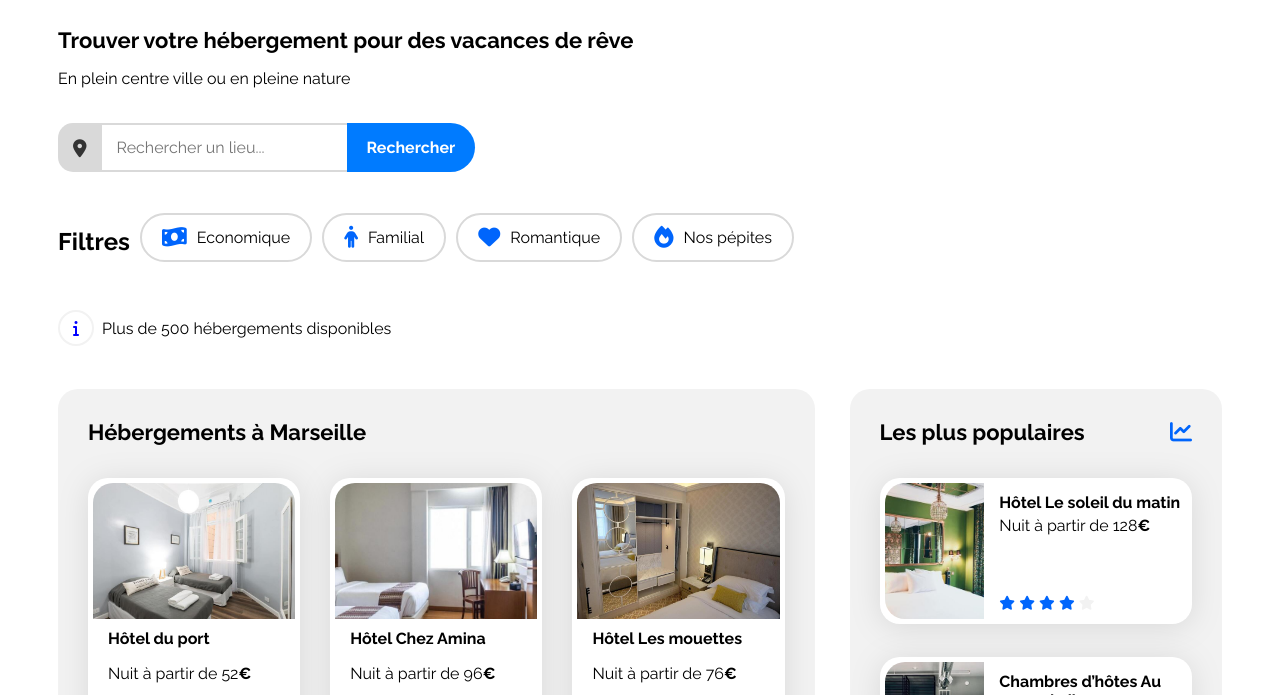
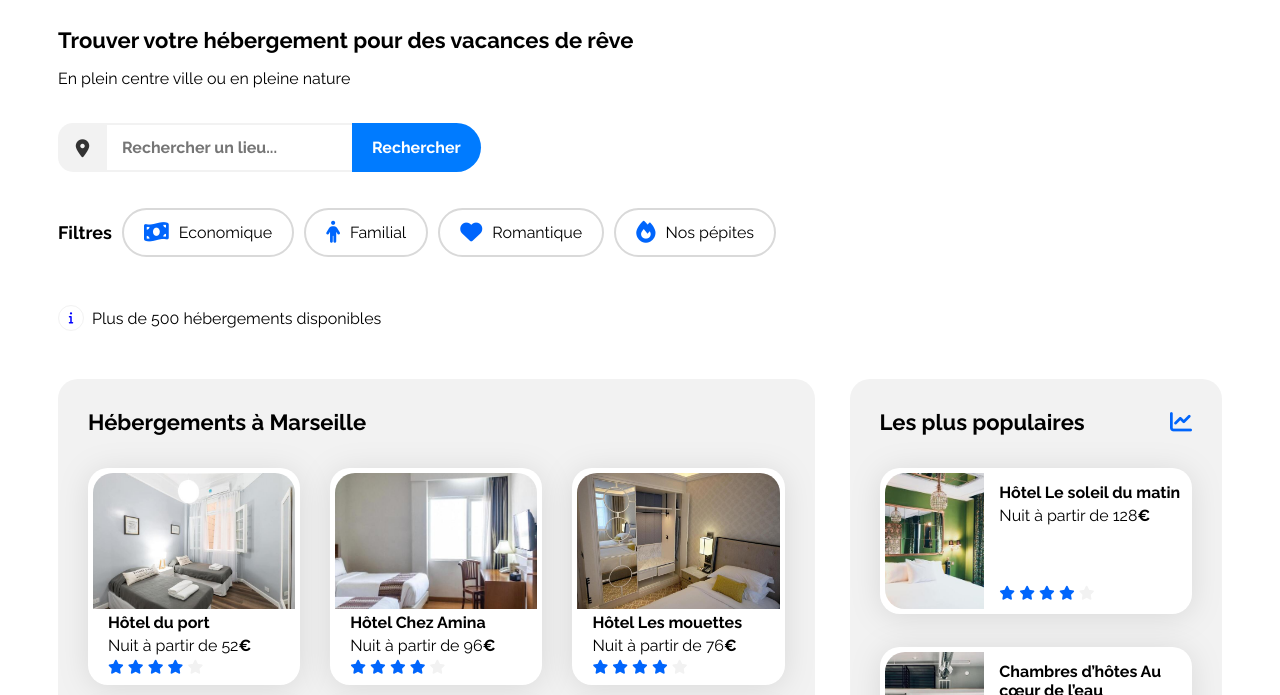
Before and after one commit to ninie08car/Booki, a plain HTML site: page index.html in a window 1280 px wide. Shown: the part 60-755 px from the top of the page. Drawn offline with Linux system fonts and the light colour scheme.

Commit message:
Correctif barre_recherche/flitres/hauteur_card/icone_i

```diff
--- a/css/style.css
+++ b/css/style.css
@@ -119,14 +119,14 @@ header{
 
 /* Partie gauche */
 .icon-left {
-  background: #d9d9d9;
-  padding: 0 15px;
+  background: #f2f2f2;
   display: flex;
   align-items: center;
   justify-content: center;
   border-top-left-radius: 15px;
   border-bottom-left-radius: 15px;
   height:100%;
+  width: 49px;
   z-index:3;
 }
 
@@ -137,12 +137,13 @@ header{
 
 /* Champ input */
 .search-form input {
-  border-top: 2px solid #d9d9d9;
-  border-bottom: 2px solid #d9d9d9;
+  border-top: 2px solid #f2f2f2;
+  border-bottom: 2px solid #f2f2f2;
   border-left: none;
   border-right: none;
   padding: 0 15px;
   font-size: 16px;
+  font-weight: bold;
   outline: none;
   min-width: 250px;
   height:100%;
@@ -197,6 +198,7 @@ header{
 
 .filter-title{
     height: 21px;
+    font-size: 18px;
 }
 
 .button-container{
@@ -232,10 +234,10 @@ header{
 }
 
 .image-container {
-  width: 32px;                  /* taille du cercle */
-  height: 32px;
+  width: 24px;                  /* taille du cercle */
+  height: 24px;
   background-color:transparent;
-  border: 2px solid #F2F2F2;
+  border: 1px solid #F2F2F2;
   border-radius: 50%;           /* cercle parfait */
   display: flex;
   align-items: center;          /* centre verticalement l’icône */
@@ -243,7 +245,7 @@ header{
 }
 
 .image-container i {
-  font-size: 16px;              /* taille de l’icône */
+  font-size: 12px;              /* taille de l’icône */
   color: blue;                  /* couleur de l’icône */
 }
 
@@ -280,6 +282,10 @@ header{
     justify-content: space-between;
 }
 
+.hebergements-cards .card{
+    height: 207px;
+}
+
 .hebergements-cards img {
     width: 100%;
     height: 136px;
@@ -305,7 +311,13 @@ header{
 }
 
 .hebergements h3{
-    margin-top: 10px;
+    margin-top: 4px;
+    margin-bottom: 4px;
+}
+
+.hebergements p{
+    margin-top: 0;
+    margin-bottom: 4px;
 }
 
 /****** Populaires ***********/
@@ -491,6 +503,7 @@ header{
     .nav-button{
         width: 50%;
         padding-bottom: 30px;
+        border-bottom:2px solid white;
 
     }
     .nav-button:hover {
```
